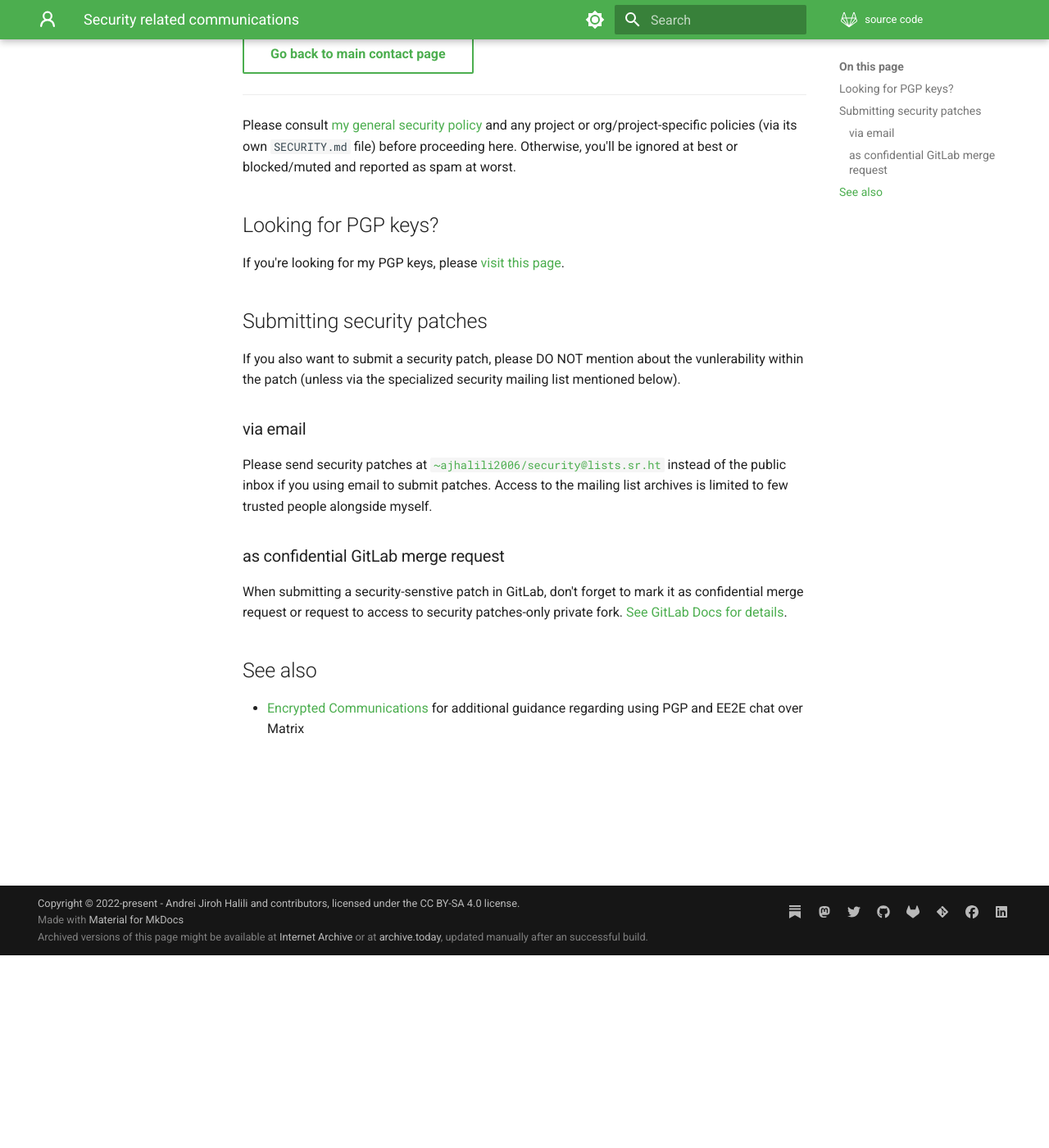
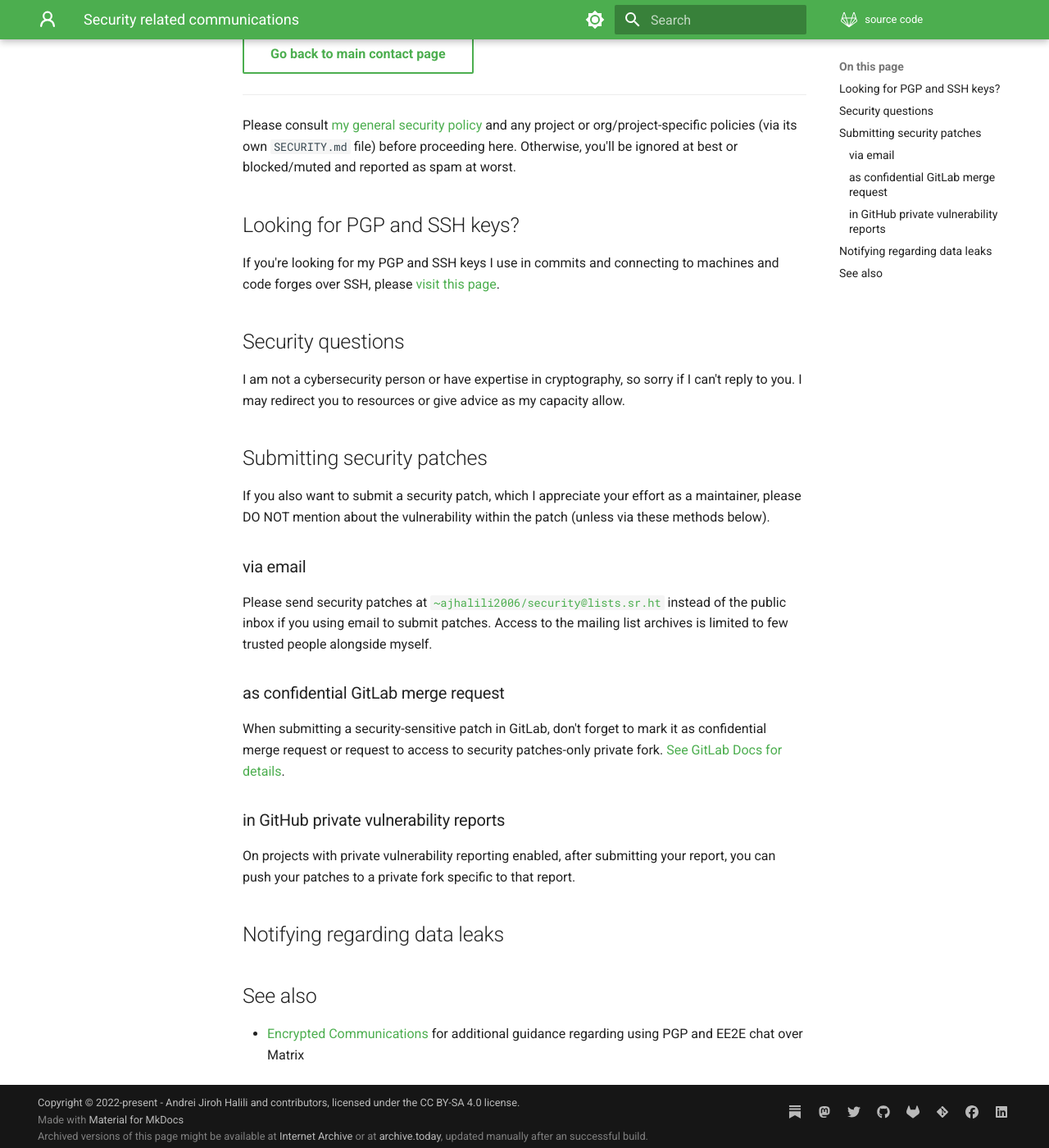
Before and after one commit to andreijiroh-dev/website, an MkDocs documentation site: the page built from markdown/contact/security.md, in a window 1280 px wide and 1400 px high, scrolled down 235 px. Shown: the whole window at 82% size. Built offline with MkDocs 1.6.1 and Material for MkDocs 9.7.7, drawn with Linux system fonts in a browser that asks for light colours; a script that is not in the unit is left out.

Commit message:
docs(website): update contact pages
Signed-off-by: Andrei Jiroh Halili <ajhalili2006@andreijiroh.xyz>

```diff
--- a/markdown/contact/security.md
+++ b/markdown/contact/security.md
@@ -8,14 +8,20 @@ Please consult [my general security policy](../security.md) and any project
 or org/project-specific policies (via its own `SECURITY.md` file) before proceeding here.
 Otherwise, you'll be ignored at best or blocked/muted and reported as spam at worst.
 
-## Looking for PGP keys?
+## Looking for PGP and SSH keys?
 
-If you're looking for my PGP keys, please [visit this page](../keys/index.md).
+If you're looking for my PGP and SSH keys I use in commits and connecting to machines and code forges
+over SSH, please [visit this page](../keys/index.md).
+
+## Security questions
+
+I am not a cybersecurity person or have expertise in cryptography, so sorry if I can't reply to you.
+I may redirect you to resources or give advice as my capacity allow.
 
 ## Submitting security patches
 
-If you also want to submit a security patch, please DO NOT mention about the vunlerability
-within the patch (unless via the specialized security mailing list mentioned below).
+If you also want to submit a security patch, which I appreciate your effort as a maintainer, please DO NOT mention about the vulnerability
+within the patch (unless via these methods below).
 
 ### via email
 
@@ -25,9 +31,18 @@ archives is limited to few trusted people alongside myself.
 
 ### as confidential GitLab merge request
 
-When submitting a security-senstive patch in GitLab, don't forget to mark it as
+When submitting a security-sensitive patch in GitLab, don't forget to mark it as
 confidential merge request or request to access to security patches-only private fork.
 [See GitLab Docs for details](https://docs.gitlab.com/ee/user/project/merge_requests/confidential.html).
+
+### in GitHub private vulnerability reports
+
+On projects with private vulnerability reporting enabled, after submitting your report,
+you can push your patches to a private fork specific to that report.
+
+## Notifying regarding data leaks
+
+
 
 ## See also
 
```
Also changed, not shown: markdown/contact/code-reviews.md (added, +33 -0 lines), markdown/contact/details.md (+3 -3 lines), markdown/contact/index.md (+5 -2 lines), markdown/contact/work.md (added, +21 -0 lines).
